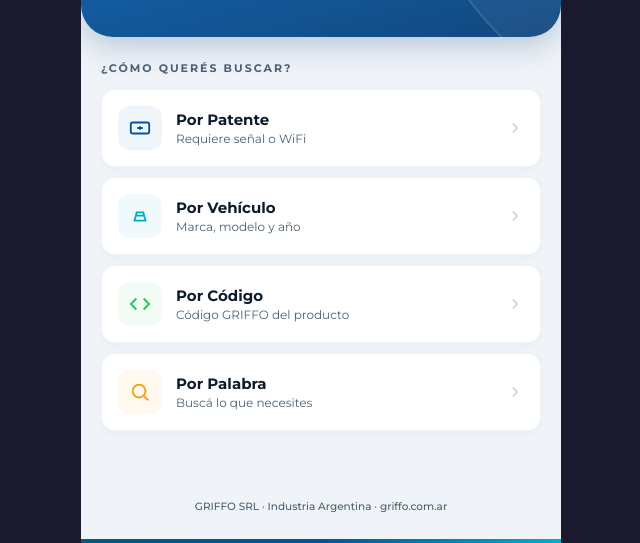
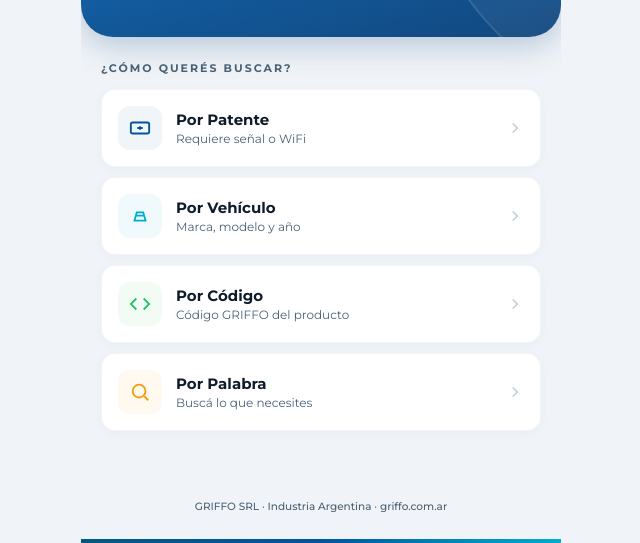
Before and after one commit to josedgriffo-gif/griffo-app, a website: page public/index.html in a window 1280 px wide. Shown: the part 257-800 px from the top of the page, without its empty margins (319-959 px from the left). Drawn offline with Linux system fonts and the light colour scheme; no server answers.

Commit message:
Update index.html

```diff
--- a/public/index.html
+++ b/public/index.html
@@ -10,7 +10,7 @@
 <style>
 *{margin:0;padding:0;box-sizing:border-box}
 :root{--primary:#00549F;--accent:#00ADD0;--dark:#005B82;--bg:#F0F4F8;--card:#FFF;--text:#0D1B2A;--muted:#4A6175;--success:#22C55E;--warning:#F59E0B;--error:#DC2626;--whatsapp:#25D366;--ml:#FFE600}
-body{font-family:'Montserrat',sans-serif;background:#1a1a2e;min-height:100vh;display:flex;justify-content:center;align-items:flex-start}
+body{font-family:'Montserrat',sans-serif;background:#F0F4F8;min-height:100vh;display:flex;justify-content:center;align-items:flex-start}
 .app{max-width:480px;width:100%;min-height:100vh;display:flex;flex-direction:column;position:relative;overflow-x:hidden;background:var(--bg)}
 .screen{display:none;flex-direction:column;min-height:100vh}
 .screen.active{display:flex;animation:slideIn .3s ease-out}
```
